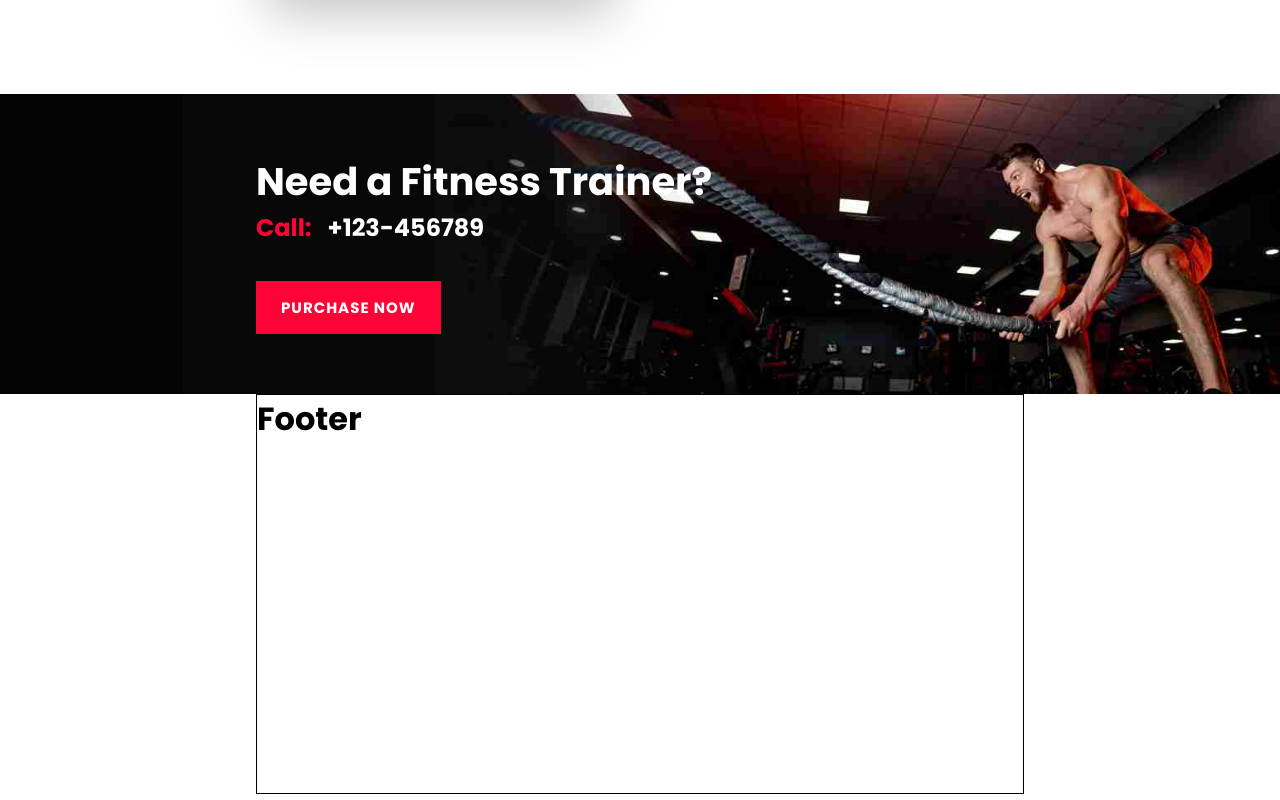
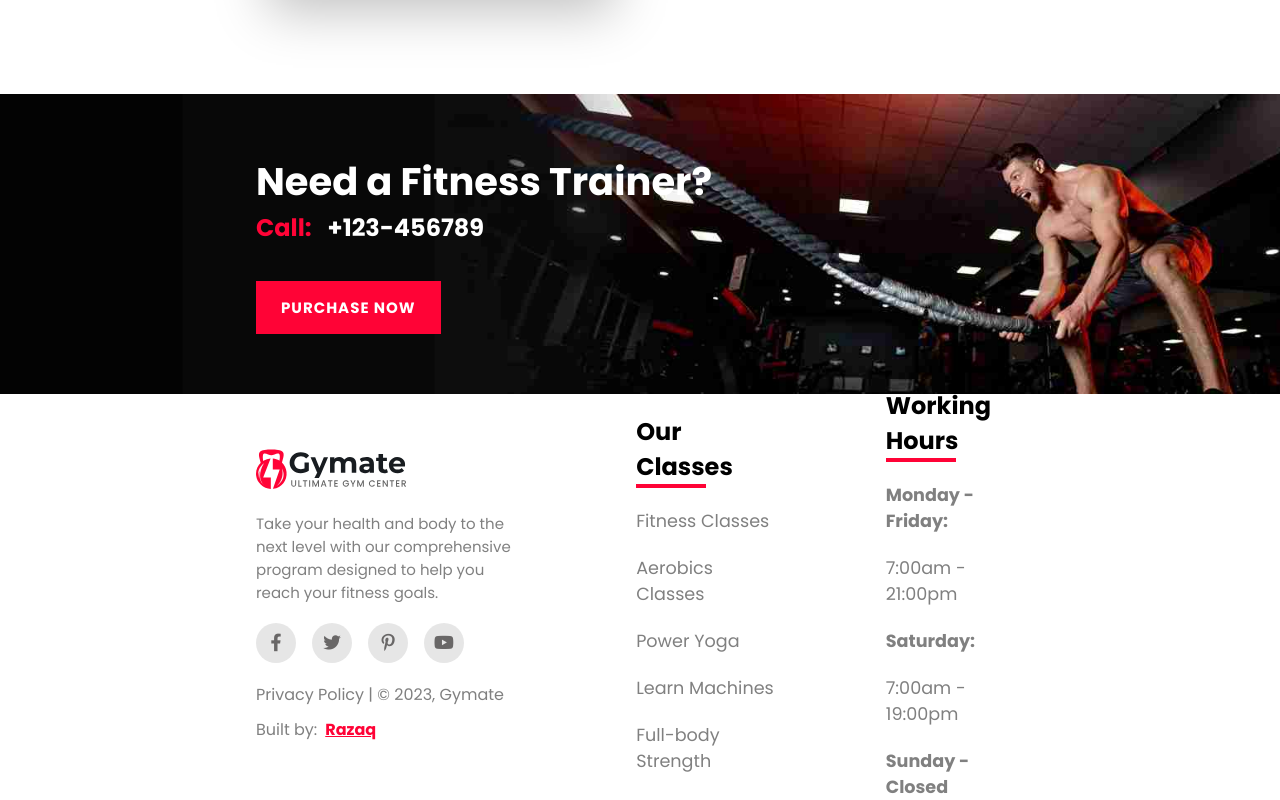
Before and after one commit to abdrv8/gymate, a React (Vite) app: page / in a window 1280 px wide. Shown: the part 10867-11667 px from the top of the page. Built offline with nearby package versions, Linux system fonts and the light colour scheme.

Commit message:
footer completed

```diff
--- a/src/components/Footer.jsx
+++ b/src/components/Footer.jsx
@@ -1,12 +1,70 @@
 import "./styles/Footer.scss";
 import { Container } from "./index";
+import { logoBlack } from "../assets";
 
 const Footer = () => {
   return (
     <div className="footer">
       <Container>
         <div className="content">
-          <h1>Footer</h1>
+          <div className="left">
+            <img src={logoBlack} alt="logo black" />
+            <div className="desc">
+              Take your health and body to the next level with our comprehensive
+              program designed to help you reach your fitness goals.
+            </div>
+            <div className="icons">
+              <i className="fa-brands fa-facebook-f"></i>
+              <i className="fa-brands fa-twitter"></i>
+              <i className="fa-brands fa-pinterest-p"></i>
+              <i className="fa-brands fa-youtube"></i>
+            </div>
+            <div className="copyright">
+              <p>Privacy Policy | &copy; {new Date().getFullYear()}, Gymate</p>
+              <p className="dev">
+                Built by:{" "}
+                <a
+                  href="https://razaq.netlify.app"
+                  target="_blank"
+                  rel="noreferrer"
+                >
+                  Razaq
+                </a>
+              </p>
+            </div>
+          </div>
+          <div className="center">
+            <div className="title">
+              <h2>Our Classes</h2>
+              <div className="line"></div>
+            </div>
+            <ul>
+              <li>Fitness Classes</li>
+              <li>Aerobics Classes</li>
+              <li>Power Yoga</li>
+              <li>Learn Machines</li>
+              <li>Full-body Strength</li>
+            </ul>
+          </div>
+          <div className="right">
+            <div className="title">
+              <h2>Working Hours</h2>
+              <div className="line"></div>
+            </div>
+            <ul>
+              <li>
+                <b>Monday - Friday:</b>
+              </li>
+              <li>7:00am - 21:00pm</li>
+              <li>
+                <b>Saturday:</b>
+              </li>
+              <li>7:00am - 19:00pm</li>
+              <li>
+                <b>Sunday - Closed</b>
+              </li>
+            </ul>
+          </div>
         </div>
       </Container>
     </div>
--- a/src/components/styles/Footer.scss
+++ b/src/components/styles/Footer.scss
@@ -2,7 +2,81 @@
   height: 50vh;
   width: 100%;
   .content {
-    border: 1px solid black;
     height: 100%;
+    display: flex;
+    justify-content: space-between;
+    align-items: center;
+    & > div {
+      width: 18%;
+    }
+    .left {
+      width: 35%;
+      display: flex;
+      flex-direction: column;
+      gap: 1.2rem;
+      img {
+        width: 150px;
+      }
+      .desc {
+        color: grey;
+        font-size: 15px;
+      }
+      .icons {
+        display: flex;
+        align-items: center;
+        gap: 1rem;
+        i {
+          width: 40px;
+          height: 40px;
+          border-radius: 50%;
+          display: flex;
+          justify-content: center;
+          align-items: center;
+          background: rgba(128, 128, 128, 0.201);
+          color: rgb(105, 103, 103);
+          font-size: 1.1rem;
+          cursor: pointer;
+          transition: all 0.3s ease-in;
+          &:hover {
+            background: var(--secondary-color);
+            color: white;
+          }
+        }
+      }
+      .copyright {
+        color: grey;
+        .dev {
+          display: flex;
+          gap: 0.5rem;
+          margin-top: 10px;
+          a {
+            color: var(--secondary-color);
+            text-decoration: underline;
+            font-weight: bold;
+          }
+        }
+      }
+    }
+    .center,
+    .right {
+      display: flex;
+      flex-direction: column;
+      gap: 1.3rem;
+      .title {
+        .line {
+          width: 70px;
+          height: 4px;
+          background: var(--secondary-color);
+        }
+      }
+      ul {
+        display: flex;
+        flex-direction: column;
+        gap: 1.3rem;
+        font-size: 1.1rem;
+        color: gray;
+        list-style: none;
+      }
+    }
   }
 }
```
